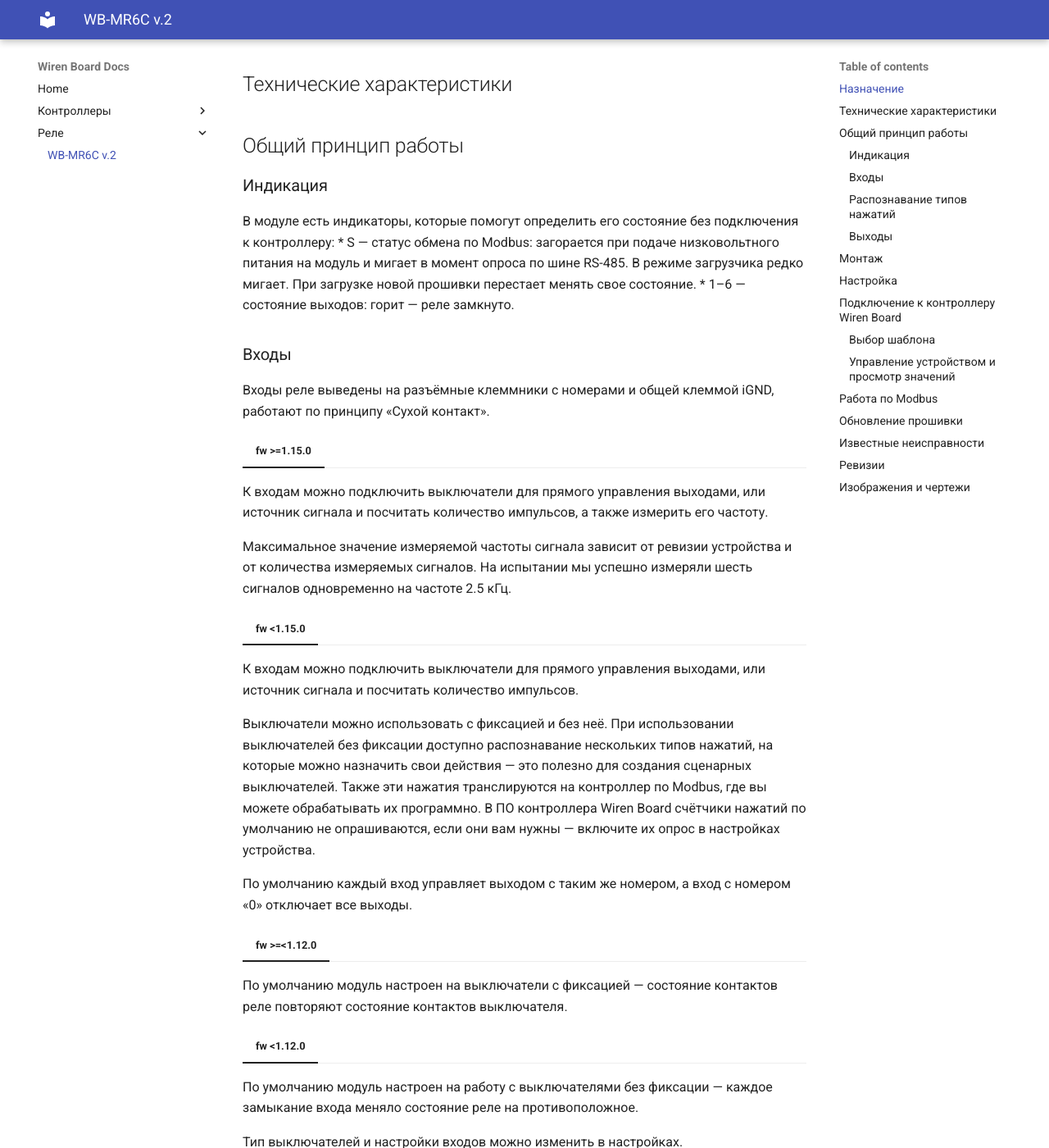
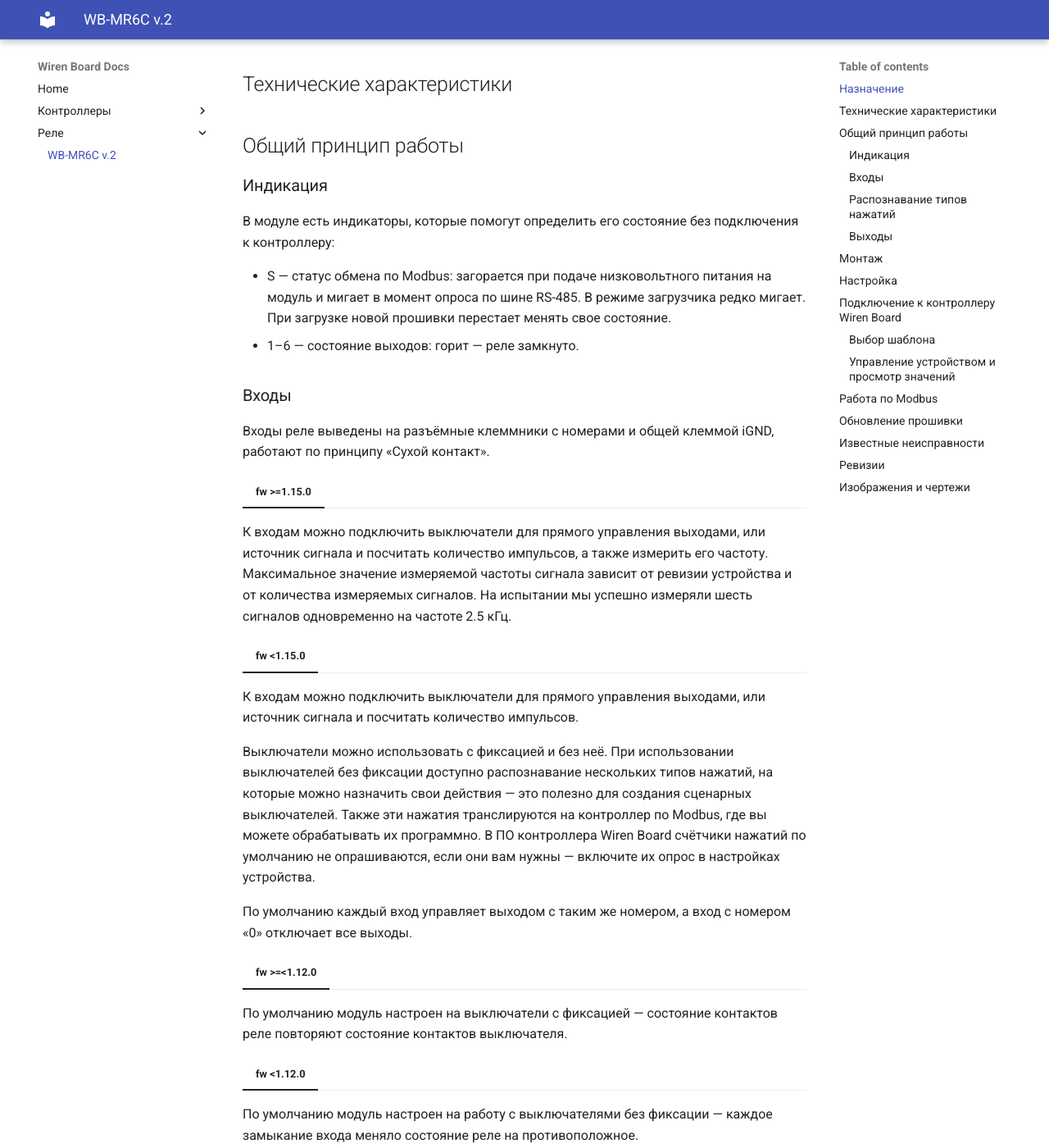
Before and after one commit to aadegtyarev/mkdocs-test, an MkDocs documentation site: the page built from docs/relay/wb-mr6c-v2/index.md, in a window 1280 px wide and 1400 px high, scrolled down 432 px. Shown: the whole window at 82% size. Built offline with MkDocs 1.6.1 and Material for MkDocs 9.7.7, drawn with Linux system fonts in a browser that asks for light colours; part of the change alters nothing that is shown; some of the changed text lies outside the part shown.

```diff
--- a/docs/relay/wb-mr6c-v2/index.md
+++ b/docs/relay/wb-mr6c-v2/index.md
@@ -9,6 +9,7 @@
 ##  Общий принцип работы
 ### Индикация
 В модуле есть индикаторы, которые помогут определить его состояние без подключения к контроллеру:
+
 * S — статус обмена по Modbus: загорается при подаче низковольтного питания на модуль и мигает в момент опроса по шине RS-485. В режиме загрузчика редко мигает. При загрузке новой прошивки перестает менять свое состояние.
 * 1–6 — состояние выходов: горит — реле замкнуто.
 
@@ -17,13 +18,10 @@
 
 === "fw >=1.15.0"
 
-К входам можно подключить выключатели для прямого управления выходами, или источник сигнала и посчитать количество импульсов, а также измерить его частоту.
-
-Максимальное значение измеряемой частоты сигнала зависит от ревизии устройства и от количества измеряемых сигналов. На испытании мы успешно измеряли шесть сигналов одновременно на частоте 2.5 кГц.
+К входам можно подключить выключатели для прямого управления выходами, или источник сигнала и посчитать количество импульсов, а также измерить его частоту. Максимальное значение измеряемой частоты сигнала зависит от ревизии устройства и от количества измеряемых сигналов. На испытании мы успешно измеряли шесть сигналов одновременно на частоте 2.5 кГц.
 
 === "fw <1.15.0"
 К входам можно подключить выключатели для прямого управления выходами, или источник сигнала и посчитать количество импульсов.
-
 
 Выключатели можно использовать с фиксацией и без неё. При использовании выключателей без фиксации доступно распознавание нескольких типов нажатий, на которые можно назначить свои действия — это полезно для создания сценарных выключателей. Также эти нажатия транслируются на контроллер по Modbus, где вы можете обрабатывать их программно. В ПО контроллера Wiren Board счётчики нажатий по умолчанию не опрашиваются, если они вам нужны — включите их опрос в настройках устройства.
 
@@ -35,6 +33,17 @@
 === "fw <1.12.0"
 По умолчанию модуль настроен на работу с выключателями без фиксации — каждое замыкание входа меняло состояние реле на противоположное.
 
+=== "Unordered list"
+
+    * Sed sagittis eleifend rutrum
+    * Donec vitae suscipit est
+    * Nulla tempor lobortis orci
+
+=== "Ordered list"
+
+    1. Sed sagittis eleifend rutrum
+    2. Donec vitae suscipit est
+    3. Nulla tempor lobortis orci
 
 Тип выключателей и настройки входов можно изменить в настройках.
 
```
